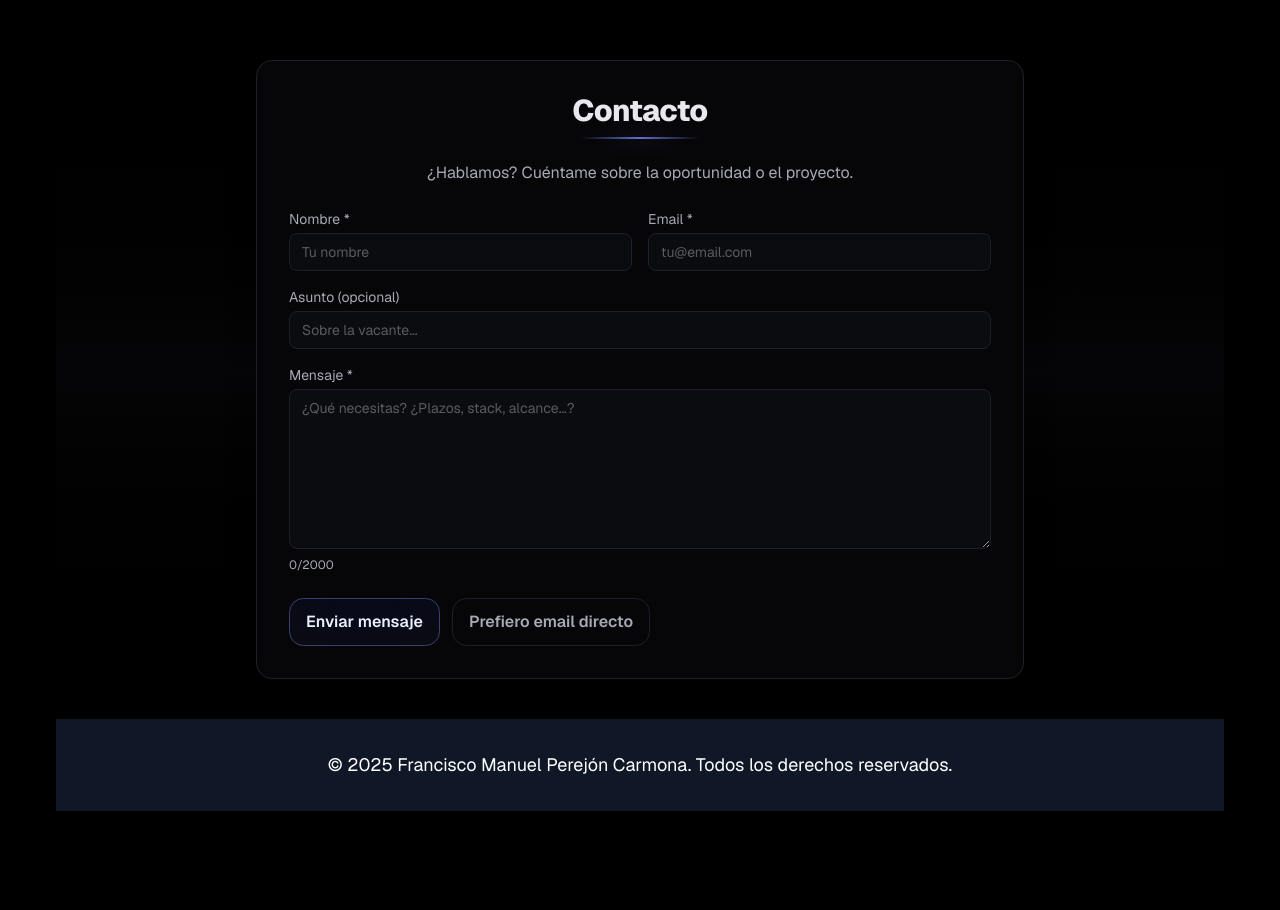
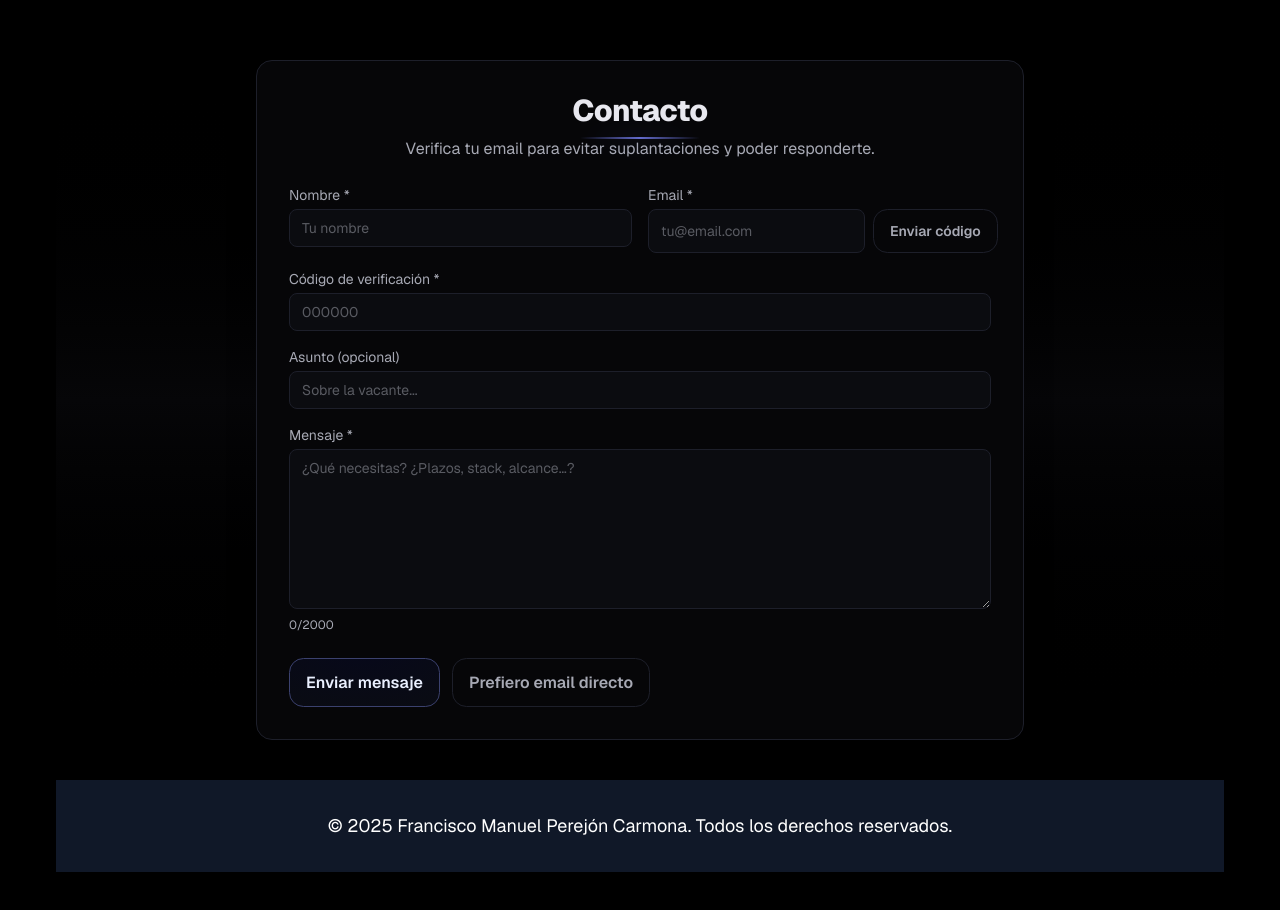
Before and after one commit to FranManuel95/Portfolio-Personal, a Next.js app: page / in a window 1280 px wide. Shown: the part 4240-5150 px from the top of the page. Before the commit the page ends 5115 px from the top, so only its background shows below. Built offline with nearby package versions, Linux system fonts and the light colour scheme.

Commit message:
feat: contacto con verificación por email y configuración SMTP
- Formulario de contacto + endpoints API.
- Configuración mediante variables en .env.local.
- Ajustes de UI (Hero en 2 columnas, animaciones) y mejoras de accesibilidad.
- Manejo de errores y tipado más estricto.

```diff
--- /dev/null
+++ b/src/app/api/contact/request-code/route.ts
@@ -0,0 +1,62 @@
+import { NextResponse } from "next/server";
+import type { NextRequest } from "next/server";
+import nodemailer from "nodemailer";
+import crypto from "crypto";
+
+export const runtime = "nodejs";
+
+function isValidEmail(v: string) { return /^[^\s@]+@[^\s@]+\.[^\s@]+$/.test(v); }
+
+function makeTransport() {
+  const host = process.env.SMTP_HOST;
+  const port = Number(process.env.SMTP_PORT || "587");
+  const user = process.env.SMTP_USER;
+  const pass = process.env.SMTP_PASS;
+  if (!host || !user || !pass) throw new Error("SMTP no configurado.");
+  return nodemailer.createTransport({ host, port, secure: port === 465, auth: { user, pass } });
+}
+
+function deriveCode(email: string, issuedAt: number, secret: string) {
+  const h = crypto.createHmac("sha256", secret).update(`${email}.${issuedAt}`).digest("hex");
+  const num = parseInt(h.slice(0, 8), 16) % 1_000_000;
+  return num.toString().padStart(6, "0");
+}
+function signToken(email: string, issuedAt: number, secret: string) {
+  const payload = `${email}.${issuedAt}`;
+  const sig = crypto.createHmac("sha256", secret).update(payload).digest("hex");
+  const b64 = Buffer.from(email, "utf8").toString("base64url");
+  return `${b64}.${issuedAt}.${sig}`;
+}
+
+export async function POST(req: NextRequest) {
+  try {
+    const { email } = (await req.json()) as { email?: string };
+    if (!email || !isValidEmail(email)) return NextResponse.json({ error: "Email inválido." }, { status: 400 });
+
+    const secret = process.env.EMAIL_CODE_SECRET;
+    if (!secret) return NextResponse.json({ error: "EMAIL_CODE_SECRET no definido." }, { status: 500 });
+
+    const issuedAt = Date.now();
+    const code = deriveCode(email, issuedAt, secret);
+    const token = signToken(email, issuedAt, secret);
+
+    const transporter = makeTransport();
+    const from = process.env.CONTACT_FROM || process.env.SMTP_USER!;
+    await transporter.verify();
+
+    const html = `
+      <div style="font-family:system-ui,-apple-system,Segoe UI,Roboto,Helvetica,Arial,sans-serif;color:#111">
+        <h2>Tu código de verificación</h2>
+        <p>Usa este código en el formulario:</p>
+        <p style="font-size:24px;font-weight:700;letter-spacing:4px">${code}</p>
+        <p style="color:#666">Caduca en 10 minutos.</p>
+      </div>
+    `;
+    await transporter.sendMail({ from, to: email, subject: "Código de verificación (portfolio)", text: `Tu código: ${code}`, html });
+
+    return NextResponse.json({ ok: true, token }, { status: 200 });
+  } catch (err) {
+    console.error("REQUEST-CODE ERROR:", err);
+    return NextResponse.json({ error: "No se pudo enviar el código." }, { status: 500 });
+  }
+}
--- a/src/app/api/contact/route.ts
+++ b/src/app/api/contact/route.ts
@@ -1,47 +1,69 @@
+import { NextResponse } from "next/server";
 import type { NextRequest } from "next/server";
 import nodemailer from "nodemailer";
+import crypto from "crypto";
 
 export const runtime = "nodejs";
 
-// Helper para extraer mensaje de error de forma segura
-function getErrorMessage(err: unknown): string {
-  if (err instanceof Error) return err.message;
-  if (typeof err === "string") return err;
-  try {
-    return JSON.stringify(err);
-  } catch {
-    return "No se pudo enviar el mensaje.";
+type NodeMailerError = Error & { code?: string; response?: string };
+
+function isValidEmail(v: string) { return /^[^\s@]+@[^\s@]+\.[^\s@]+$/.test(v); }
+function clean(s: unknown, max = 2000) { return String(s ?? "").trim().slice(0, max); }
+function friendly(err: unknown): string {
+  const e = err as NodeMailerError;
+  switch (e?.code) {
+    case "ENOTFOUND":
+    case "EAI_AGAIN": return "No se pudo resolver el host SMTP (SMTP_HOST).";
+    case "EAUTH": return "Credenciales SMTP inválidas (SMTP_USER/SMTP_PASS o App Password).";
+    case "ECONNECTION": return "No se pudo conectar al SMTP (puerto/SSL).";
+    case "ETIMEDOUT": return "Timeout conectando al SMTP.";
+    default: return e?.message || "Error enviando el correo.";
   }
 }
 
-function isValidEmail(v: string) {
-  return /^[^\s@]+@[^\s@]+\.[^\s@]+$/.test(v);
+// OTP helpers
+function deriveCode(email: string, issuedAt: number, secret: string) {
+  const h = crypto.createHmac("sha256", secret).update(`${email}.${issuedAt}`).digest("hex");
+  const num = parseInt(h.slice(0, 8), 16) % 1_000_000;
+  return num.toString().padStart(6, "0");
+}
+function verifyTokenAndGet(emailInput: string, token: string, secret: string) {
+  const parts = token.split(".");
+  if (parts.length !== 3) throw new Error("Token inválido.");
+  const email = Buffer.from(parts[0], "base64url").toString("utf8");
+  if (email.toLowerCase() !== emailInput.toLowerCase()) throw new Error("Token/email no coinciden.");
+  const payload = `${email}.${parts[1]}`;
+  const expectedSig = crypto.createHmac("sha256", secret).update(payload).digest("hex");
+  if (!crypto.timingSafeEqual(Buffer.from(parts[2], "hex"), Buffer.from(expectedSig, "hex"))) {
+    throw new Error("Firma inválida.");
+  }
+  const issuedAt = Number(parts[1]);
+  if (!Number.isFinite(issuedAt)) throw new Error("Token corrupto.");
+  return { issuedAt };
 }
 
 export async function POST(req: NextRequest) {
   try {
-    const { name, email, subject = "", message, company = "" } = await req.json();
+    const { name, email, subject = "", message, company = "", code, verifyToken } = await req.json();
 
-    // Honeypot
-    if (typeof company === "string" && company.trim() !== "") {
-      return new Response(JSON.stringify({ ok: true }), { status: 200 });
-    }
+    if (typeof company === "string" && company.trim() !== "") return NextResponse.json({ ok: true }, { status: 200 });
 
-    // Validación
-    if (!name || !email || !message) {
-      return new Response(JSON.stringify({ error: "Faltan campos obligatorios." }), {
-        status: 400,
-      });
-    }
-    if (!isValidEmail(email)) {
-      return new Response(JSON.stringify({ error: "Email inválido." }), { status: 400 });
-    }
+    if (!name || !email || !message) return NextResponse.json({ error: "Faltan campos obligatorios." }, { status: 400 });
+    if (!isValidEmail(email)) return NextResponse.json({ error: "Email inválido." }, { status: 400 });
+    if (!code || !verifyToken) return NextResponse.json({ error: "Falta verificación (código)." }, { status: 400 });
 
-    const clean = (s: string) => String(s ?? "").toString().trim();
-    const _name = clean(name).slice(0, 100);
-    const _email = clean(email).slice(0, 200);
-    const _subject = clean(subject).slice(0, 140) || "Contacto desde portfolio";
-    const _message = clean(message).slice(0, 2000);
+    const secret = process.env.EMAIL_CODE_SECRET;
+    if (!secret) return NextResponse.json({ error: "EMAIL_CODE_SECRET no definido." }, { status: 500 });
+
+    const { issuedAt } = verifyTokenAndGet(email, verifyToken, secret);
+    if (Date.now() - issuedAt > 10 * 60 * 1000) return NextResponse.json({ error: "El código ha caducado." }, { status: 400 });
+    const expected = deriveCode(email, issuedAt, secret);
+    if (code !== expected) return NextResponse.json({ error: "Código incorrecto." }, { status: 400 });
+
+    const _name = clean(name, 100);
+    const _email = clean(email, 200);
+    const _subject = clean(subject || "Contacto desde portfolio", 140);
+    const _message = clean(message, 2000);
 
     const host = process.env.SMTP_HOST;
     const port = Number(process.env.SMTP_PORT || "587");
@@ -49,29 +71,18 @@ export async function POST(req: NextRequest) {
     const pass = process.env.SMTP_PASS;
     const to = process.env.CONTACT_TO;
     const from = process.env.CONTACT_FROM || user;
-
     if (!host || !user || !pass || !to || !from) {
-      return new Response(
-        JSON.stringify({
-          error:
-            "Servidor de email no configurado. Define SMTP_HOST, SMTP_PORT, SMTP_USER, SMTP_PASS, CONTACT_TO y CONTACT_FROM.",
-        }),
-        { status: 500 }
-      );
+      return NextResponse.json({ error: "SMTP incompleto: define SMTP_HOST, SMTP_PORT, SMTP_USER, SMTP_PASS, CONTACT_TO, CONTACT_FROM." }, { status: 500 });
     }
 
-    const transporter = nodemailer.createTransport({
-      host,
-      port,
-      secure: port === 465,
-      auth: { user, pass },
-    });
+    const transporter = nodemailer.createTransport({ host, port, secure: port === 465, auth: { user, pass } });
+    try { await transporter.verify(); } catch (e) { return NextResponse.json({ error: friendly(e) }, { status: 500 }); }
 
     const html = `
       <div style="font-family:system-ui,-apple-system,Segoe UI,Roboto,Helvetica,Arial,sans-serif;color:#111">
         <h2>Nuevo mensaje desde el portfolio</h2>
         <p><strong>Nombre:</strong> ${_name}</p>
-        <p><strong>Email:</strong> ${_email}</p>
+        <p><strong>Email verificado:</strong> ${_email}</p>
         <p><strong>Asunto:</strong> ${_subject}</p>
         <p><strong>Mensaje:</strong></p>
         <pre style="white-space:pre-wrap;background:#f6f6f6;padding:12px;border-radius:8px;border:1px solid #eee;">${_message}</pre>
@@ -79,20 +90,14 @@ export async function POST(req: NextRequest) {
     `;
 
     await transporter.sendMail({
-      from,
-      to,
-      subject: `📨 ${_subject}`,
-      replyTo: _email,
-      text: `Nombre: ${_name}\nEmail: ${_email}\nAsunto: ${_subject}\n\n${_message}`,
+      from, to, subject: `📨 ${_subject}`, replyTo: _email,
+      text: `Nombre: ${_name}\nEmail verificado: ${_email}\nAsunto: ${_subject}\n\n${_message}`,
       html,
     });
 
-    return new Response(JSON.stringify({ ok: true }), { status: 200 });
+    return NextResponse.json({ ok: true }, { status: 200 });
   } catch (err) {
     console.error("CONTACT ERROR:", err);
-    return new Response(
-      JSON.stringify({ error: getErrorMessage(err) }),
-      { status: 500 }
-    );
+    return NextResponse.json({ error: "No se pudo enviar el mensaje." }, { status: 500 });
   }
 }
--- a/src/components/ContactForm.tsx
+++ b/src/components/ContactForm.tsx
@@ -4,14 +4,15 @@ import { useState } from "react";
 
 type FormState =
   | { status: "idle" }
+  | { status: "code-sent"; token: string } // tenemos token y esperamos código
   | { status: "submitting" }
   | { status: "success" }
   | { status: "error"; message: string };
 
 const EMAIL_RX = /^[^\s@]+@[^\s@]+\.[^\s@]+$/;
 
-// Helper seguro para extraer mensaje de error
-function getErrorMessage(err: unknown): string {
+// --- Helpers seguros ---
+function getErr(err: unknown): string {
   if (err instanceof Error) return err.message;
   if (typeof err === "string") return err;
   try {
@@ -21,18 +22,61 @@ function getErrorMessage(err: unknown): string {
   }
 }
 
+/** Lee JSON solo si el Content-Type es application/json.
+ *  Si no lo es, lee el texto y lanza un error legible.
+ */
+async function readJSON<T>(res: Response): Promise<T> {
+  const ct = res.headers.get("content-type") || "";
+  if (ct.includes("application/json")) {
+    return (await res.json()) as T;
+  }
+  const text = await res.text();
+  throw new Error(
+    `La ruta devolvió contenido no-JSON (${res.status}). ${text.slice(0, 180)}`
+  );
+}
+
 export default function ContactForm() {
   const [name, setName] = useState("");
   const [email, setEmail] = useState("");
   const [subject, setSubject] = useState("");
   const [message, setMessage] = useState("");
   const [company, setCompany] = useState(""); // honeypot
+  const [code, setCode] = useState(""); // código de verificación
   const [state, setState] = useState<FormState>({ status: "idle" });
+  const [sendingCode, setSendingCode] = useState(false);
+
+  const disabledAll = state.status === "submitting" || state.status === "success";
+
+  async function requestCode() {
+    if (!EMAIL_RX.test(email)) {
+      setState({ status: "error", message: "Introduce un email válido para enviar el código." });
+      return;
+    }
+    setSendingCode(true);
+    try {
+      const res = await fetch("/api/contact/request-code", {
+        method: "POST",
+        headers: { "Content-Type": "application/json" },
+        body: JSON.stringify({ email }),
+      });
+      const data = await readJSON<{ ok?: boolean; token?: string; error?: string }>(res);
+      if (!res.ok || !data.ok || !data.token) {
+        throw new Error(data.error || "No se pudo enviar el código.");
+      }
+      setState({ status: "code-sent", token: data.token });
+    } catch (err) {
+      setState({ status: "error", message: getErr(err) });
+    } finally {
+      setSendingCode(false);
+    }
+  }
 
   async function onSubmit(e: React.FormEvent<HTMLFormElement>) {
     e.preventDefault();
-    if (state.status === "submitting") return;
+    if (state.status === "submitting" || state.status === "success") return;
 
+    // Validaciones mínimas
     if (!name.trim() || !email.trim() || !message.trim()) {
       setState({ status: "error", message: "Por favor, rellena los campos obligatorios." });
       return;
@@ -42,8 +86,15 @@ export default function ContactForm() {
       return;
     }
     if (company.trim() !== "") {
-      // bot (honeypot)
-      setState({ status: "success" });
+      setState({ status: "success" }); // bot → no enviar, fingimos OK
+      return;
+    }
+    if (state.status !== "code-sent") {
+      setState({ status: "error", message: "Primero verifica tu email. Pulsa 'Enviar código'." });
+      return;
+    }
+    if (!/^\d{6}$/.test(code)) {
+      setState({ status: "error", message: "Código inválido. Debe tener 6 dígitos." });
       return;
     }
 
@@ -52,25 +103,30 @@ export default function ContactForm() {
       const res = await fetch("/api/contact", {
         method: "POST",
         headers: { "Content-Type": "application/json" },
-        body: JSON.stringify({ name, email, subject, message, company }),
+        body: JSON.stringify({
+          name,
+          email,
+          subject,
+          message,
+          company,
+          code,
+          verifyToken: state.token, // ← muy importante
+        }),
       });
-
-      if (!res.ok) {
-        const data = (await res.json().catch(() => ({}))) as { error?: string };
+      const data = await readJSON<{ ok?: boolean; error?: string }>(res);
+      if (!res.ok || !data.ok) {
         throw new Error(data.error || "No se pudo enviar el mensaje.");
       }
-
       setState({ status: "success" });
       setName("");
       setEmail("");
       setSubject("");
       setMessage("");
+      setCode("");
     } catch (err) {
-      setState({ status: "error", message: getErrorMessage(err) });
+      setState({ status: "error", message: getErr(err) });
     }
   }
-
-  const disabled = state.status === "submitting" || state.status === "success";
 
   return (
     <div className="relative">
@@ -80,8 +136,8 @@ export default function ContactForm() {
       />
       <div className="relative surface max-w-3xl mx-auto p-6 md:p-8">
         <h2 className="headline text-3xl text-center mb-2">Contacto</h2>
-        <p className="text-[var(--text-dim)] text-center mt-8 mb-6">
-          ¿Hablamos? Cuéntame sobre la oportunidad o el proyecto.
+        <p className="text-[var(--text-dim)] text-center mb-6">
+          Verifica tu email para evitar suplantaciones y poder responderte.
         </p>
 
         <form onSubmit={onSubmit} className="grid grid-cols-1 gap-4">
@@ -108,24 +164,60 @@ export default function ContactForm() {
                 placeholder="Tu nombre"
                 value={name}
                 onChange={(e) => setName(e.target.value)}
-                disabled={disabled}
                 required
+                disabled={disabledAll}
               />
             </label>
 
             <label className="text-sm text-[var(--text-dim)] text-left">
               Email *
+              <div className="mt-1 flex gap-2">
                 <input
-                className="mt-1 w-full rounded-lg bg-[var(--bg-elev-2)] border border-[var(--line)] px-3 py-2 outline-none focus:ring-2 focus:ring-[var(--ring)]"
+                  className="flex-1 rounded-lg bg-[var(--bg-elev-2)] border border-[var(--line)] px-3 py-2 outline-none focus:ring-2 focus:ring-[var(--ring)]"
                   placeholder="tu@email.com"
                   value={email}
                   onChange={(e) => setEmail(e.target.value)}
-                disabled={disabled}
                   required
                   inputMode="email"
+                  disabled={disabledAll || state.status === "code-sent"}
+                />
+                <button
+                  type="button"
+                  onClick={requestCode}
+                  className="btn btn-ghost whitespace-nowrap"
+                  disabled={
+                    disabledAll ||
+                    sendingCode ||
+                    (state.status === "code-sent" && !!email) // ya enviado
+                  }
+                  title="Enviar código de verificación"
+                >
+                  {sendingCode ? "Enviando..." : state.status === "code-sent" ? "Código enviado" : "Enviar código"}
+                </button>
+              </div>
+              {state.status === "code-sent" && (
+                <p className="text-xs mt-1 text-[var(--text-dim)]">
+                  Hemos enviado un código a{" "}
+                  <span className="text-[var(--text)] font-medium">{email}</span>. Revísalo (caduca en 10 minutos).
+                </p>
+              )}
+            </label>
+          </div>
+
+          <label className="text-sm text-[var(--text-dim)] text-left">
+            Código de verificación *
+            <input
+              className="mt-1 w-full rounded-lg bg-[var(--bg-elev-2)] border border-[var(--line)] px-3 py-2 outline-none focus:ring-2 focus:ring-[var(--ring)]"
+              placeholder="000000"
+              value={code}
+              onChange={(e) => setCode(e.target.value.replace(/\D/g, "").slice(0, 6))}
+              disabled={disabledAll || state.status !== "code-sent"}
+              inputMode="numeric"
+              pattern="\d{6}"
+              maxLength={6}
+              required
             />
           </label>
-          </div>
 
           <label className="text-sm text-[var(--text-dim)] text-left">
             Asunto (opcional)
@@ -134,7 +226,7 @@ export default function ContactForm() {
               placeholder="Sobre la vacante..."
               value={subject}
               onChange={(e) => setSubject(e.target.value)}
-              disabled={disabled}
+              disabled={disabledAll}
             />
           </label>
 
@@ -145,24 +237,20 @@ export default function ContactForm() {
               placeholder="¿Qué necesitas? ¿Plazos, stack, alcance…?"
               value={message}
               onChange={(e) => setMessage(e.target.value)}
-              disabled={disabled}
+              disabled={disabledAll}
               required
               maxLength={2000}
             />
             <span className="text-xs text-[var(--text-dim)]">{message.length}/2000</span>
           </label>
 
-          {state.status === "error" && (
-            <div className="text-red-400 text-sm">{state.message}</div>
-          )}
+          {state.status === "error" && <div className="text-red-400 text-sm">{state.message}</div>}
           {state.status === "success" && (
-            <div className="text-green-400 text-sm">
-              ¡Gracias! He recibido tu mensaje y te responderé en breve.
-            </div>
+            <div className="text-green-400 text-sm">¡Gracias! Tu email ha sido verificado y el mensaje enviado.</div>
           )}
 
           <div className="flex items-center gap-3 mt-2">
-            <button type="submit" className="btn btn-primary" disabled={disabled}>
+            <button type="submit" className="btn btn-primary" disabled={disabledAll}>
               {state.status === "submitting" ? "Enviando..." : "Enviar mensaje"}
             </button>
 
```
Lines whose indentation alone changed are shown as unchanged.
